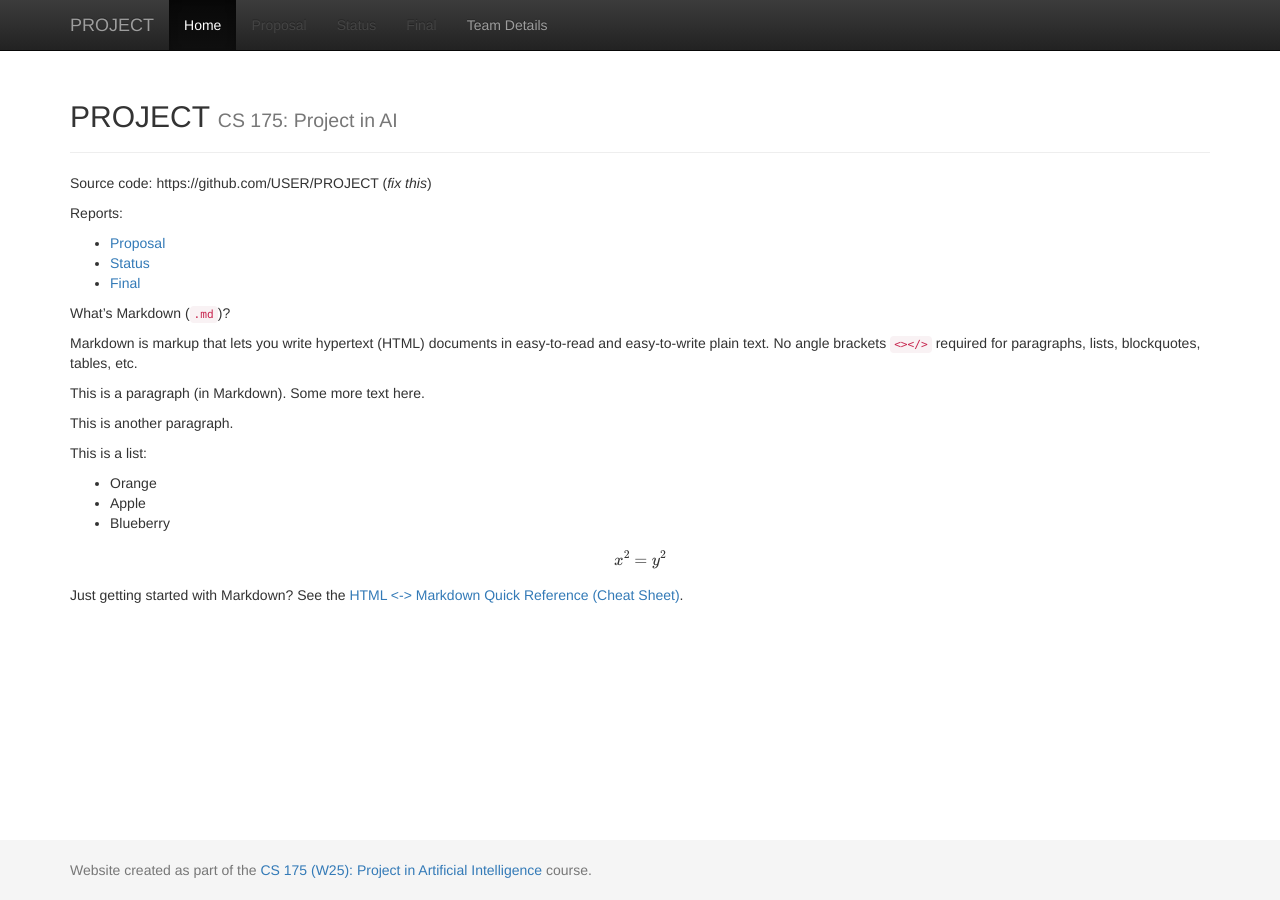
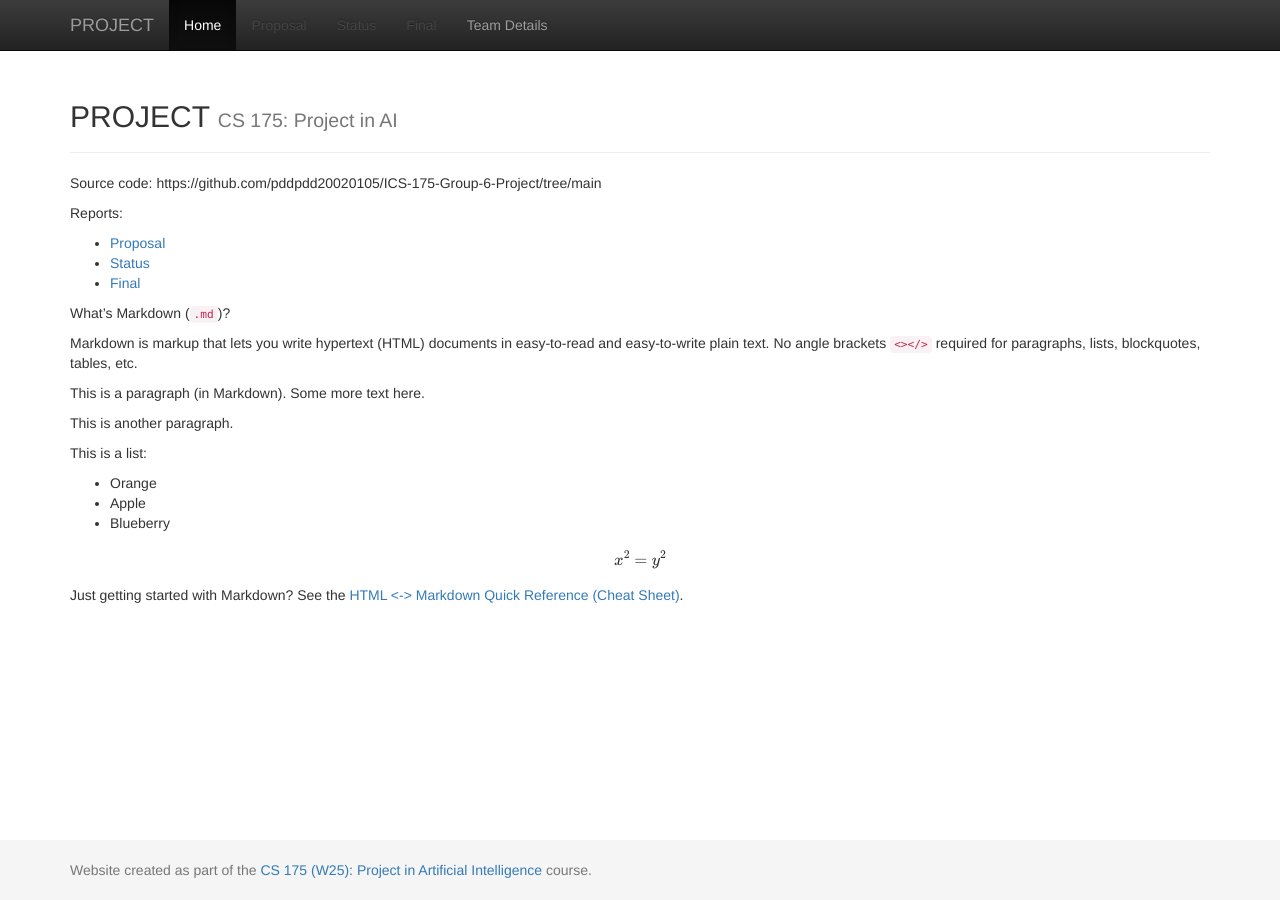
Before and after one commit to pddpdd20020105/ICS-175-fireworker, a Jekyll site: the page built from docs/index.md, in a window 1280 px wide. Built offline with Jekyll 4.4.1, drawn with Linux system fonts in a browser that asks for light colours; formulas are drawn with MathJax 3.

Commit message:
Update index.md

```diff
--- a/docs/index.md
+++ b/docs/index.md
@@ -3,7 +3,7 @@ layout: default
 title:  Home
 ---
 
-Source code: https://github.com/USER/PROJECT (_fix this_)
+Source code: https://github.com/pddpdd20020105/ICS-175-Group-6-Project/tree/main
 
 Reports:
 
```
